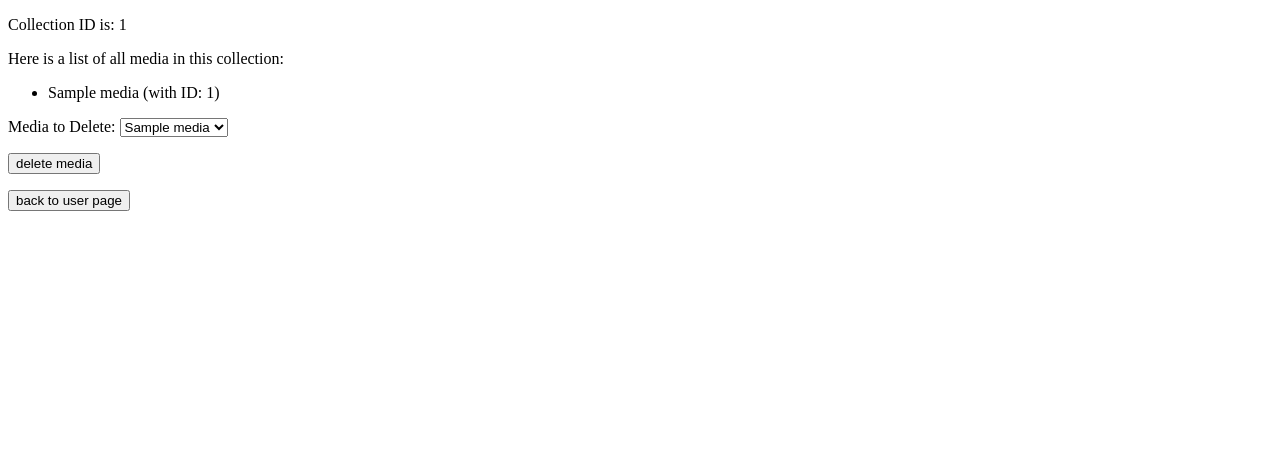
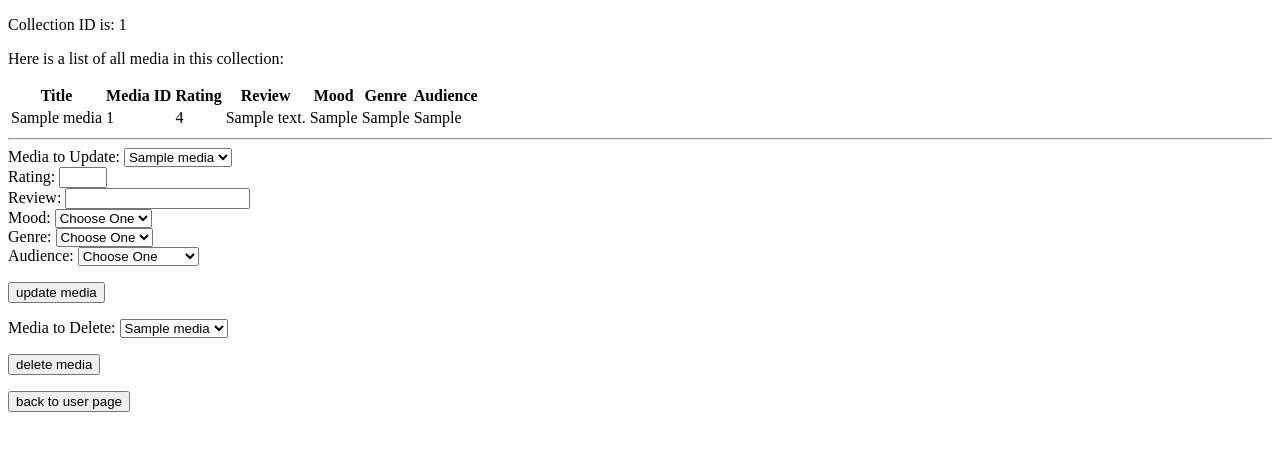
Before and after one commit to cw4360/goodtimes, a Flask app: template templates/collectionPage.html in a window 1280 px wide. Shown: the part 26-477 px from the top of the page. Run offline with Flask 2, Linux system fonts and the light colour scheme; the template is opened without the code that fills it: most values are stand-ins (such as "Sample title", 1, 10 or a date in 2020).

Commit message:
Added update media features

```diff
--- a/app.py
+++ b/app.py
@@ -102,6 +102,12 @@ def collectionPage(cID): # collection detail page, includes all media in that co
             # updating the media in the collection
             mediaCollection = queries.getMediaInCollection(conn, cID)
 
+        if request.form['submit'] == 'update media':
+            toUpdate = request.form
+            print(toUpdate)
+            queries.updateMediaFromCollection(conn, cID, toUpdate)
+            mediaCollection = queries.getMediaInCollection(conn, cID) # get media in collection again
+
         return render_template('collectionPage.html', collectionID = cID, mediaInCollection = mediaCollection)
     else:
         return render_template('collectionPage.html', collectionID = cID, mediaInCollection = mediaCollection)
@@ -134,6 +140,11 @@ def userPage():
     else:
         return render_template('userPage.html', collections = collections)
 
+@app.route('/update/<cID>', methods=['GET', 'POST'])
+def update(cID):
+    # thinking of adding the update form for a media to a separate page
+    pass
+
 @app.before_first_request
 def init_db():
     db_to_use = 'goodtime_db' # use team database
--- a/templates/collectionPage.html
+++ b/templates/collectionPage.html
@@ -4,19 +4,85 @@
     <p>Collection ID is: {{collectionID}}</p>
 
     <p>Here is a list of all media in this collection:</p>
-    <article>
-        <ul>
-            {% for media in mediaInCollection %}
-            <li>{{media.title}} (with ID: {{media.mediaID}})</li>
+    <table>
+        <tr>
+            <th>Title</th>
+            <th>Media ID</th>
+            <th>Rating</th>
+            <th>Review</th>
+            <th>Mood</th>
+            <th>Genre</th>
+            <th>Audience</th>
+        </tr>
+        {% for media in mediaInCollection %}
+        <tr>
+            <td>{{media.title}}</td>
+            <td>{{media.mediaID}}</td>
+            <td>{{media.rating}}</td>
+            <td>{{media.review}}</td>
+            <td>{{media.moodTag}}</td>
+            <td>{{media.genreTag}}</td>
+            <td>{{media.audienceTag}}</td>
+        </tr>
+        {% endfor %}
+    </table>
+
+    <hr>
+    <!-- Update Media -->
+    <form method = "post" action = "{{url_for('collectionPage', cID = collectionID)}}">
+        <label for="updateMedia">Media to Update:</label>
+        <select name = "mediaID" id="updateMedia">
+            {% for media in mediaInCollection%}
+            <option value="{{media.mediaID}}">{{media.title}}</option>
             {% endfor %}
-        </ul>
-    </article>
+        </select>
+        <br>
+        <label for="rating">Rating:
+            <input type="number" id="rating" name="rating" min="0" max="5">
+        </label>
+        <br>
+        <label for="review">Review:
+            <input type="text" id="review" name="review">
+        </label>
+        <br>
+        <label for="mood">Mood:
+            <select name="mood" id="mood">
+                <option value="">Choose One</option>
+                <option value="happy">Happy</option>
+                <option value="sad">Sad</option>
+                <option value="angry">Angry</option>
+                <option value="calm">Calm</option>
+            </select>
+        </label>
+        <br>
+        <label for="genre">Genre:
+            <select name="genre" id="genre">
+                <option value="">Choose One</option>
+                <option value="action">Action</option>
+                <option value="comedy">Comedy</option>
+                <option value="romance">Romance</option>
+            </select>
+        </label>
+        <br>
+        <label for="audience">Audience:
+            <select name="audience" id="genre">
+                <option value="">Choose One</option>
+                <option value="family">Family</option>
+                <option value="significant other">Significant Other</option>
+                <option value="children">Children</option>
+                <option value="friends">Friends</option>
+            </select>
+        </label>
+        <br>
+        <p><input type="submit" name="submit" value="update media"></p>
+    </form>
 
+    <!-- Delete Media -->
     <form method = "post" action = "{{url_for('collectionPage', cID = collectionID)}}">
         <label for="deleteMedia">Media to Delete:</label>
         <select name = "mediaID" id="deleteMedia">
             {% for media in mediaInCollection%}
-            <option id="mediaID" name="mediaID" value="{{media.mediaID}}">{{media.title}}</option>
+            <option value="{{media.mediaID}}">{{media.title}}</option>
             {% endfor %}
         </select>
         <p><input type="submit" name="submit" value="delete media"></p>
```
Also changed, not shown: queries.py (+28 -13 lines).
